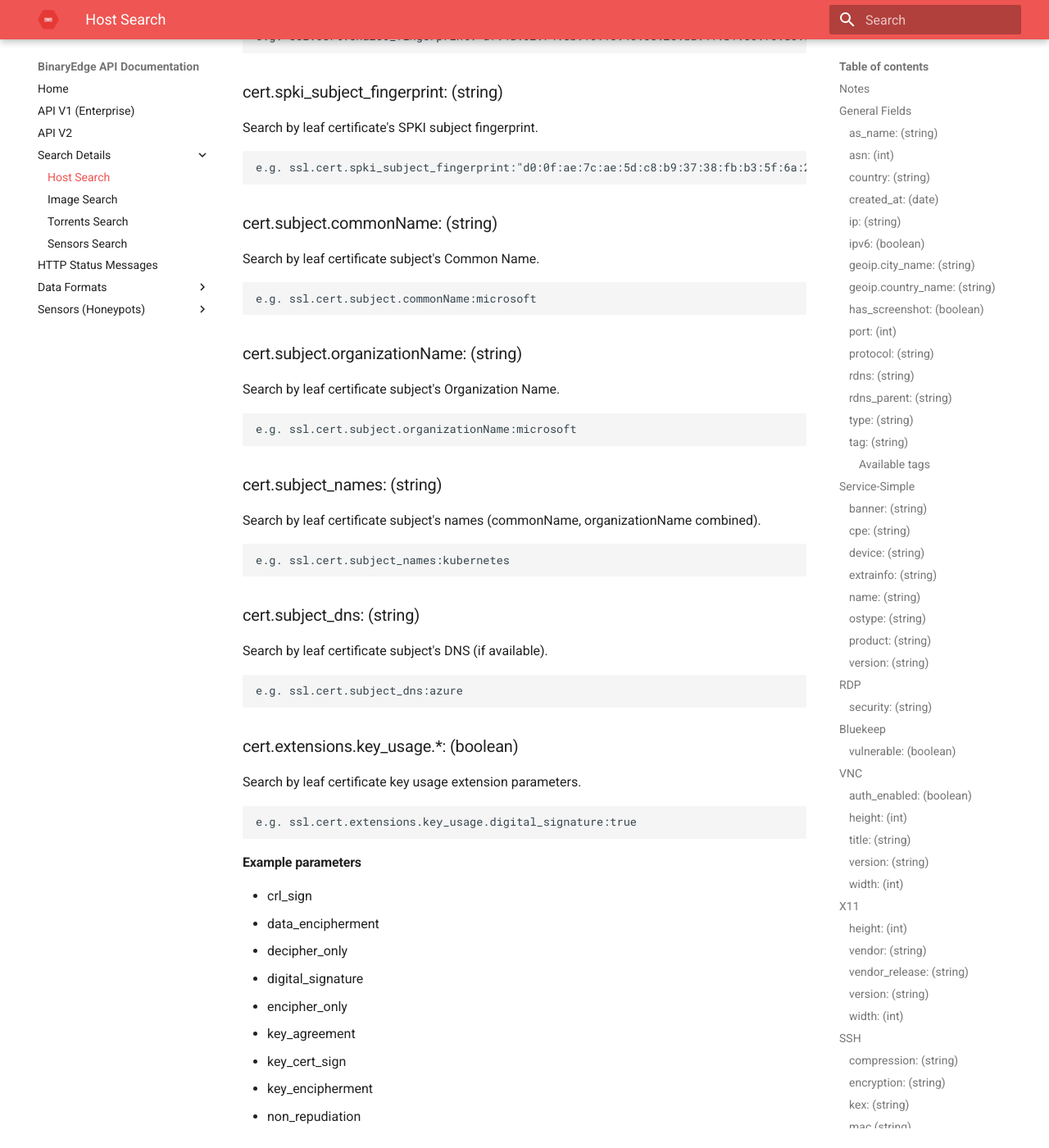
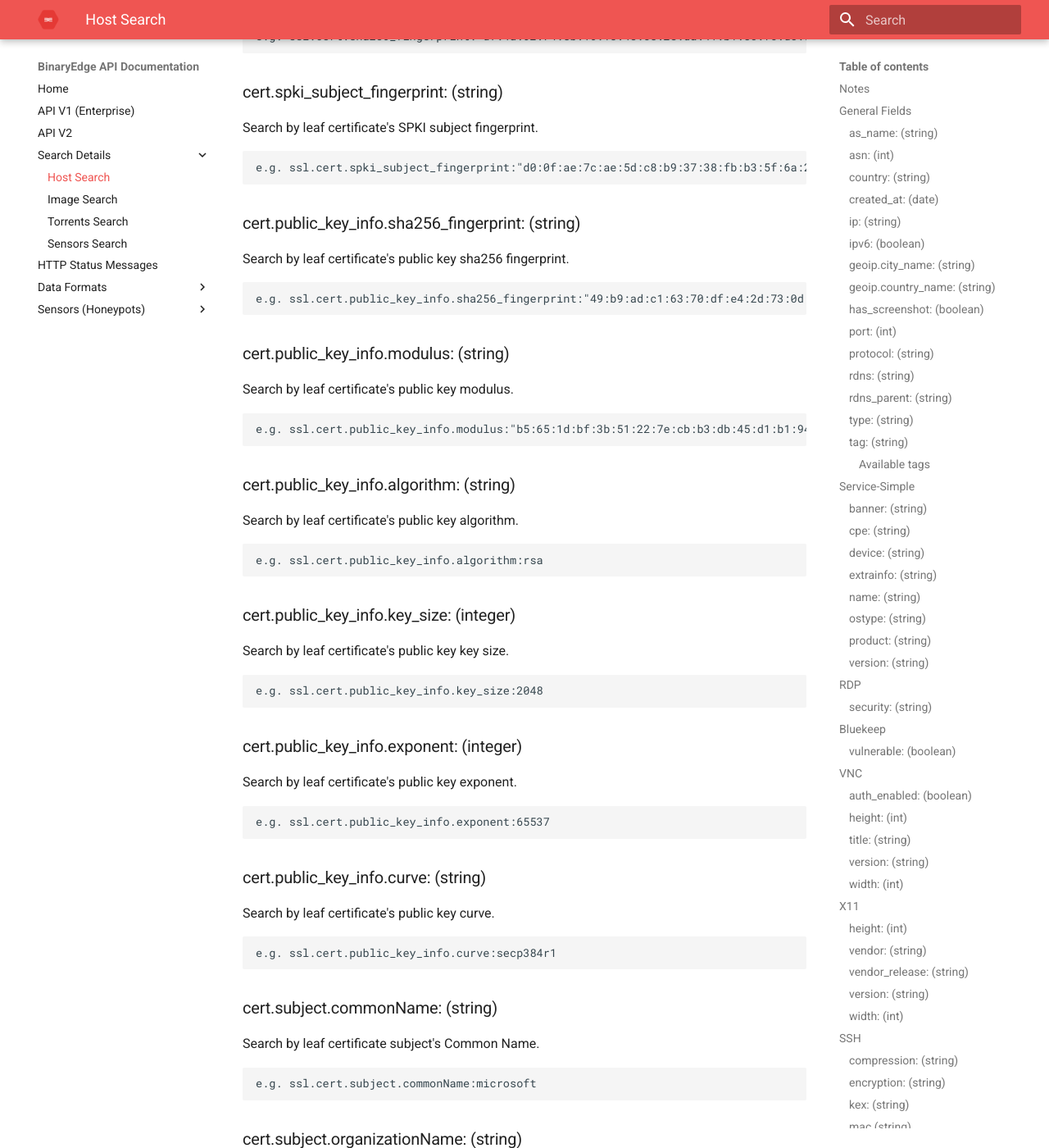
Before and after one commit to igama/docs.binaryedge.io, an MkDocs documentation site: the page built from docs/search.md, in a window 1280 px wide and 1400 px high, scrolled down 10669 px. Shown: the whole window at 82% size. Built offline with MkDocs 1.6.1 and Material for MkDocs 9.7.7, drawn with Linux system fonts in a browser that asks for light colours.

Commit message:
add cert.public_key_info key

```diff
--- a/docs/search.md
+++ b/docs/search.md
@@ -342,6 +342,36 @@ Search by leaf certificate's SHA256 fingerprint.
 Search by leaf certificate's SPKI subject fingerprint.
 
     e.g. ssl.cert.spki_subject_fingerprint:"d0:0f:ae:7c:ae:5d:c8:b9:37:38:fb:b3:5f:6a:24:cc:e9:51:71:ca:ba:21:3f:73:c5:cd:f6:bc:5b:bf:03:1e"
+
+### cert.public_key_info.sha256_fingerprint: (string)
+Search by leaf certificate's public key sha256 fingerprint.
+
+    e.g. ssl.cert.public_key_info.sha256_fingerprint:"49:b9:ad:c1:63:70:df:e4:2d:73:0d:7b:91:f8:29:4a:78:58:d6:aa:48:53:67:ae:38:f1:48:b0:d6:5a:0f:d6"
+
+### cert.public_key_info.modulus: (string)
+Search by leaf certificate's public key modulus.
+
+    e.g. ssl.cert.public_key_info.modulus:"b5:65:1d:bf:3b:51:22:7e:cb:b3:db:45:d1:b1:94:e2:c1:5f:d3:69:2a:a3:cf:57:62:0e:53:05:2f:b0:d1:44:08:20:cc:fa:20:e6:0f:02:65:5d:90:82:67:65:d7:3b:d6:1e:84:a3:0d:68:c3:6a:af:6d:36:b3:8e:c5:0f:73:14:41:ec:ab:9f:de:23:d2:f8:9f:6a:20:bb:85:f0:80:33:83:43:2c:c5:7c:bb:92:d6:96:e1:ed:ad:33:1a:db:2d:73:53:07:d2:a1:52:eb:71:e6:7f:eb:f0:00:ac:9c:7d:0d:2f:91:0e:01:62:d6:d6:44:49:07:58:3e:38:78:81:05:f0:0c:d7:51:40:d7:b9:ac:22:c0:4f:5d:fa:16:d6:53:60:db:e6:c4:b1:e4:97:80:5f:65:4a:83:33:b2:13:36:57:e6:b3:9d:aa:38:08:6f:b5:fb:d4:ce:13:eb:70:d5:55:bd:3a:7c:11:f0:9e:c0:9b:83:b5:a1:48:9b:92:3c:28:65:6f:09:17:46:ee:f8:27:61:63:45:98:a7:1c:93:0f:fc:84:e4:92:ca:a5:58:db:0e:9b:75:76:9a:1e:3c:8c:5c:71:23:e1:6b:cd:96:f8:a3:39:ee:de:ba:57:e0:92:30:0e:a4:78:4e:64:96:eb:56:66:c6:1a:3d"
+
+### cert.public_key_info.algorithm: (string)
+Search by leaf certificate's public key algorithm.
+
+    e.g. ssl.cert.public_key_info.algorithm:rsa
+
+### cert.public_key_info.key_size: (integer)
+Search by leaf certificate's public key key size.
+
+    e.g. ssl.cert.public_key_info.key_size:2048
+
+### cert.public_key_info.exponent: (integer)
+Search by leaf certificate's public key exponent.
+
+    e.g. ssl.cert.public_key_info.exponent:65537
+
+### cert.public_key_info.curve: (string)
+Search by leaf certificate's public key curve.
+
+    e.g. ssl.cert.public_key_info.curve:secp384r1
 
 ### cert.subject.commonName: (string)
 Search by leaf certificate subject's Common Name.
```
